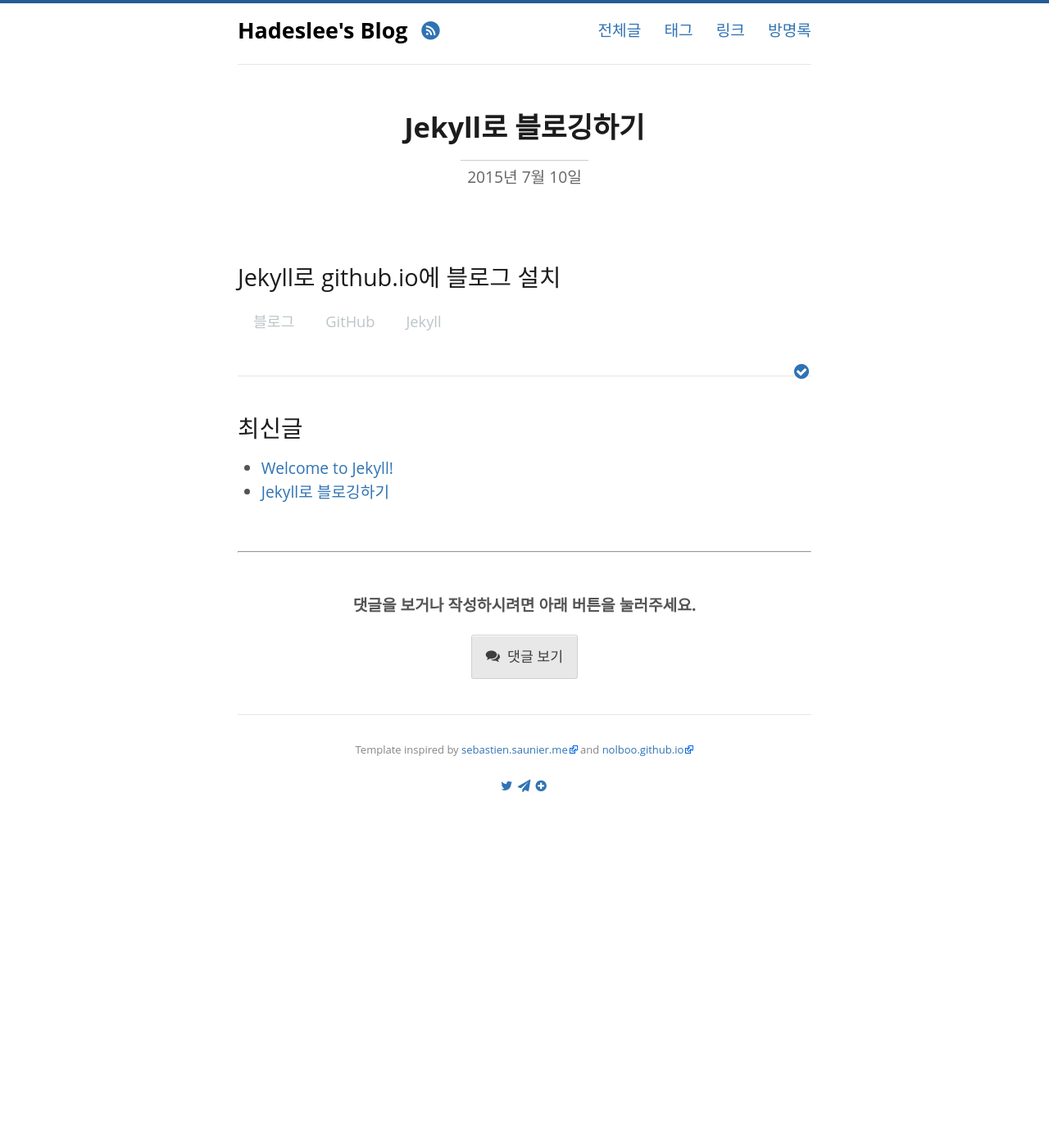
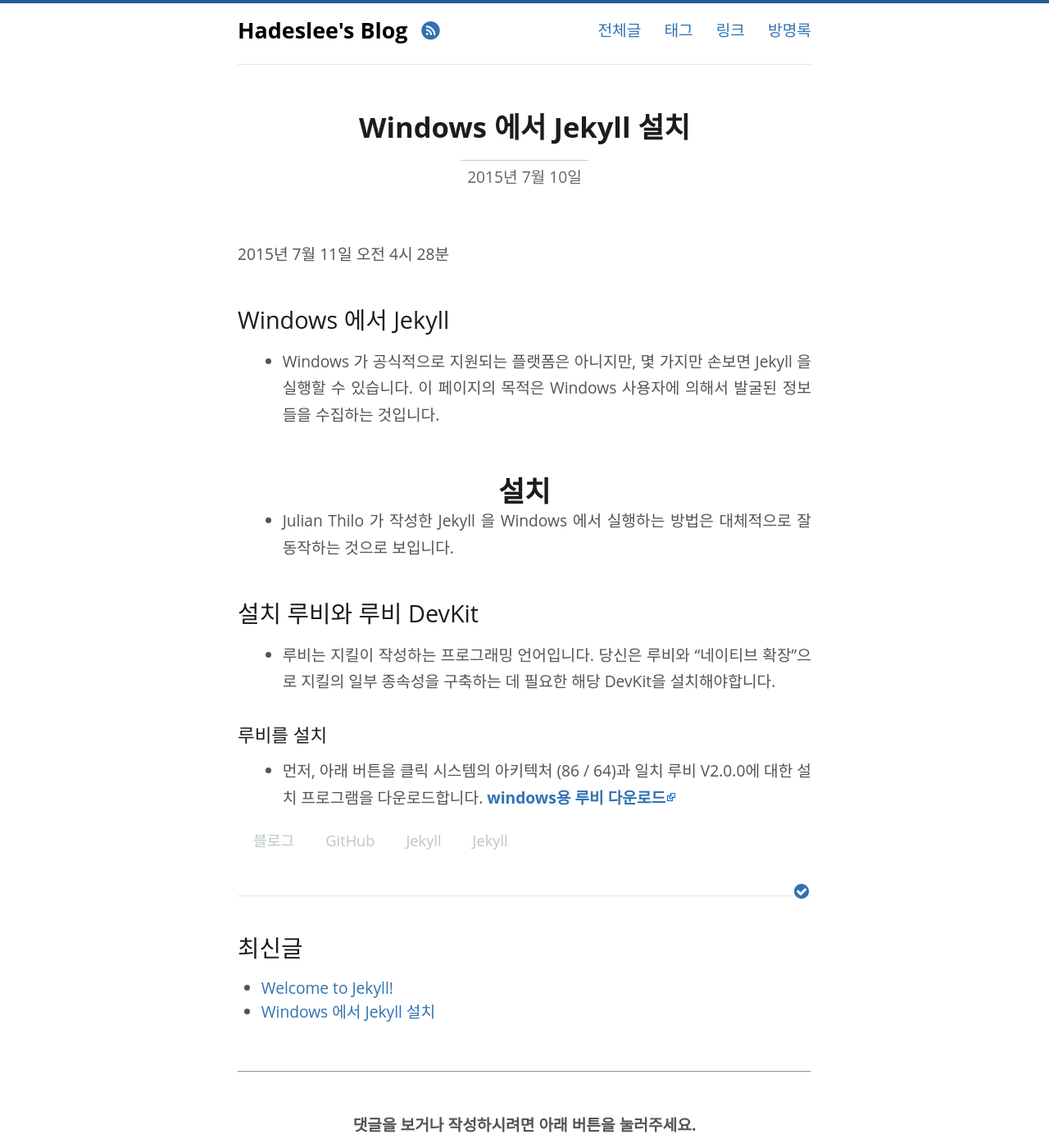
Before and after one commit to EricSeokgon/hadesyi.github.io, a Jekyll site: the page built from _posts/2015-07-10-start-jekyll.markdown, in a window 1280 px wide and 1400 px high. Shown: the whole window at 82% size. Built offline with Jekyll 4.4.1, drawn with Linux system fonts in a browser that asks for light colours.

Commit message:
Blog Update

```diff
--- a/_posts/2015-07-10-start-jekyll.markdown
+++ b/_posts/2015-07-10-start-jekyll.markdown
@@ -1,11 +1,22 @@
 ---
 layout: post
-title: "Jekyll로 블로깅하기"
+title: "Windows 에서 Jekyll 설치"
 description: "Jekyll 설치 및 시작"
 category: blog
-tags: [blog, github, jekyll]
+tags: [blog, github, jekyll, windows]
 ---
 
 <!-- <div id="toc"><p class="toc_title">목차</p></div> -->
+2015년 7월 11일 오전 4시 28분
+## Windows 에서 Jekyll
+- Windows 가 공식적으로 지원되는 플랫폼은 아니지만, 몇 가지만 손보면 Jekyll 을 실행할 수 있습니다. 이 페이지의 목적은 Windows 사용자에 의해서 발굴된 정보들을 수집하는 것입니다.
 
-## Jekyll로 github.io에 블로그 설치
+# 설치
+- Julian Thilo 가 작성한 Jekyll 을 Windows 에서 실행하는 방법은 대체적으로 잘 동작하는 것으로 보입니다.
+
+## 설치 루비와 루비 DevKit
+- 루비는 지킬이 작성하는 프로그래밍 언어입니다. 당신은 루비와 "네이티브 확장"으로 지킬의 일부 종속성을 구축하는 데 필요한 해당 DevKit을 설치해야합니다.
+
+### 루비를 설치
+- 먼저, 아래 버튼을 클릭 시스템의 아키텍처 (86 / 64)과 일치 루비 V2.0.0에 대한 설치 프로그램을 다운로드합니다.
+**[windows용 루비 다운로드](http://rubyinstaller.org/downloads/)**
```
